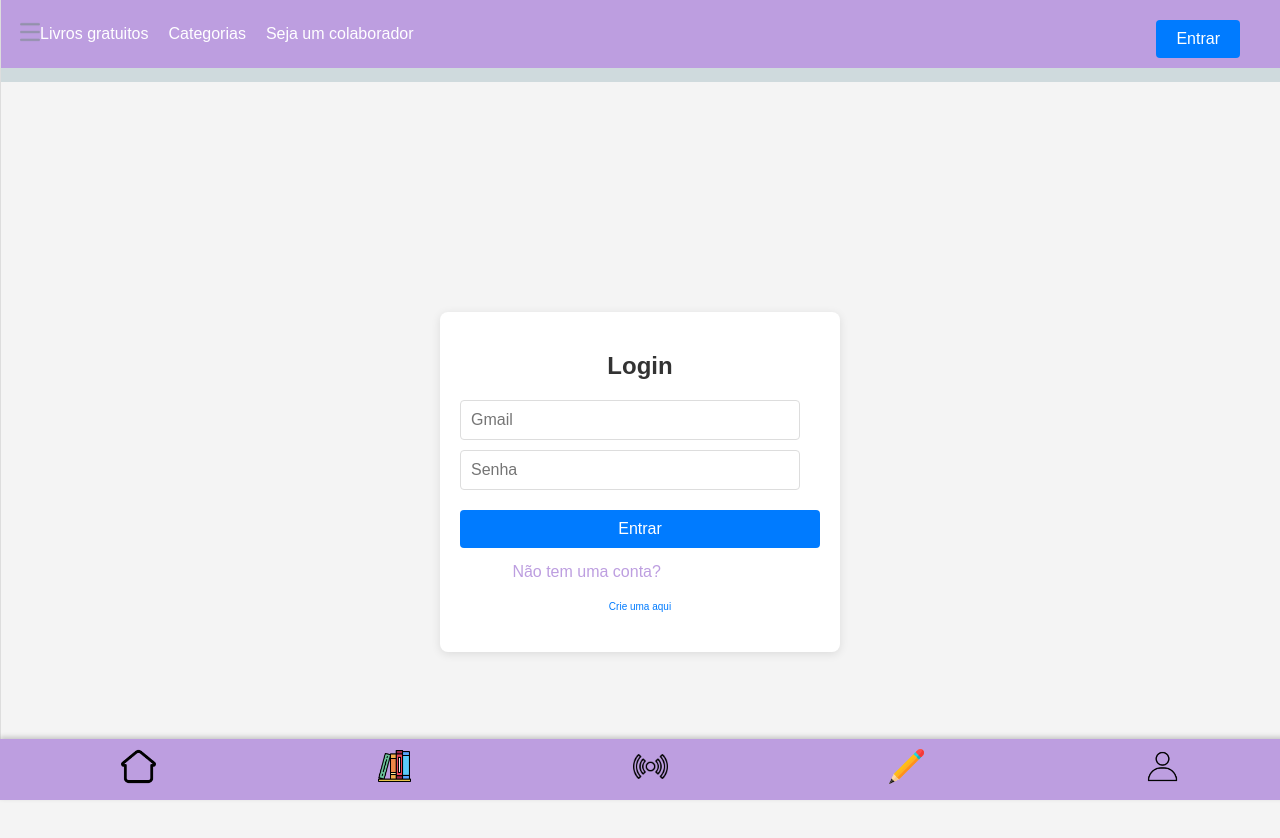
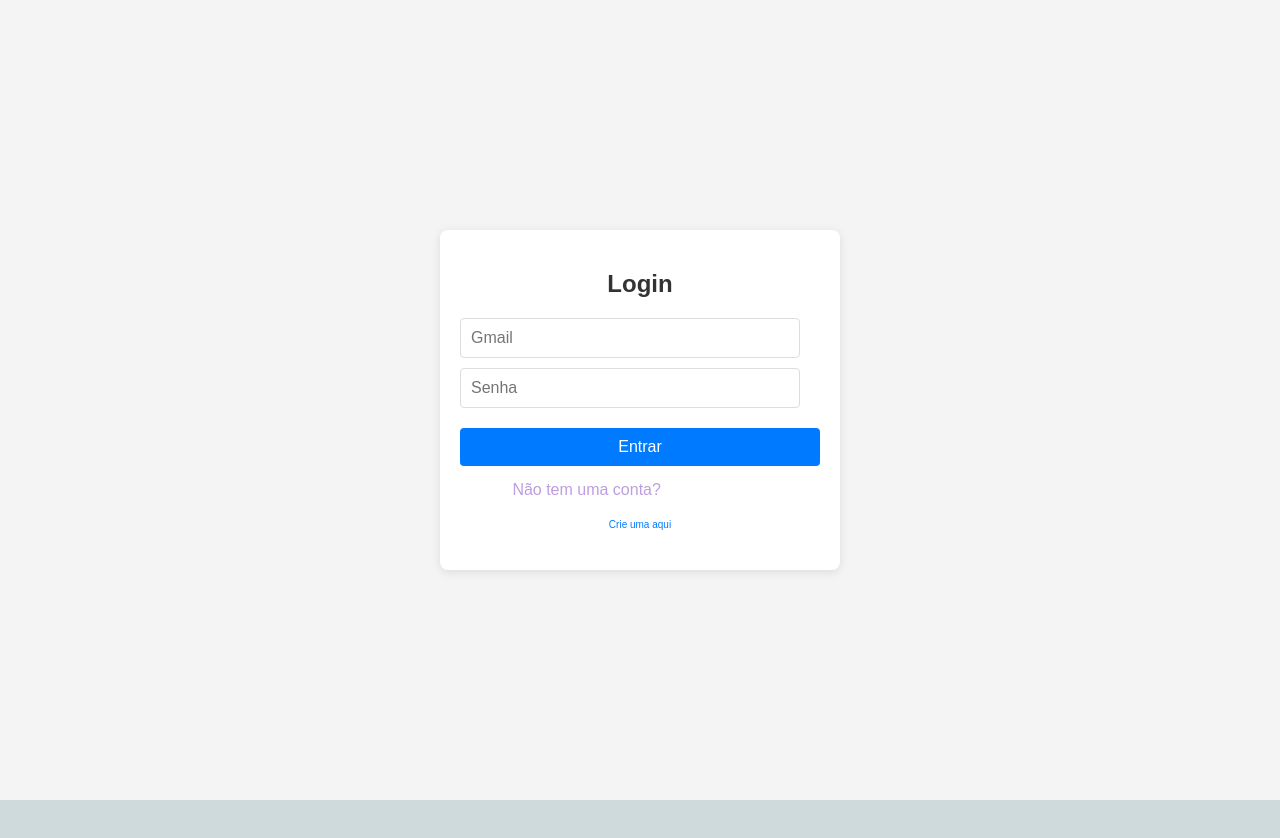
Before and after one commit to lopes7890/Babylon-MVP, a React (Vite) app: page /login in a window 1280 px wide. Shown: the top 838 px of the page. After the commit the page ends 800 px from the top, so only its background shows below. Built offline with nearby package versions, Linux system fonts and the light colour scheme.

Commit message:
Template com condicao para rotas especificas

```diff
--- a/src/App.jsx
+++ b/src/App.jsx
@@ -1,5 +1,5 @@
 import React from 'react';
-import { Route, Routes } from 'react-router-dom';
+import { Route, Routes, useLocation } from 'react-router-dom';
 import Home from './Pages/Home';
 import FooterNav from './Components/FooterNav/FooterNav';
 import Header from './Components/Header/Header';
@@ -17,10 +17,16 @@ import Layout from './template/layout';
 // import Login from './Pages/Login';
 
 const App = () => {
+  const rotasSemTemplate = ['/login'];
+  const paginaAtual = useLocation();
+  const usarTemplate = !rotasSemTemplate.includes(paginaAtual.pathname);
+
+  console.log(usarTemplate);
+
   return (
     <>
       <div>
-        <Layout>
+        <Layout condicao={usarTemplate}>
           <Routes>
             <Route path="/login" element={<LoginSignup />} />
             <Route path="/" element={<Home />} />
--- a/src/template/layout.tsx
+++ b/src/template/layout.tsx
@@ -3,13 +3,19 @@ import Header from '../Components/Header/Header';
 import React from 'react';
 import SidebarMenu from '../Components/SiderbarMenu/SiderbarMenu';
 
-export default function Layout({ children }) {
+export default function Layout({ children, condicao }) {
   return (
     <>
-      <Header />
-      <SidebarMenu />
-      {children}
-      <FooterNav />
+      {condicao ? (
+        <>
+          <Header />
+          <SidebarMenu />
+          {children}
+          <FooterNav />
+        </>
+      ) : (
+        <>{children}</>
+      )}
     </>
   );
 }
```
